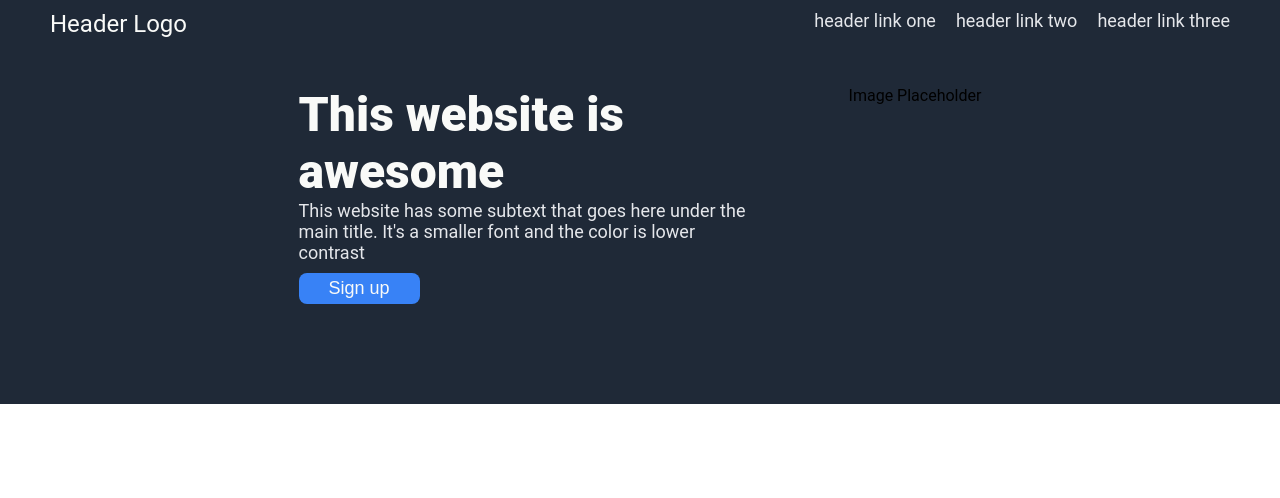
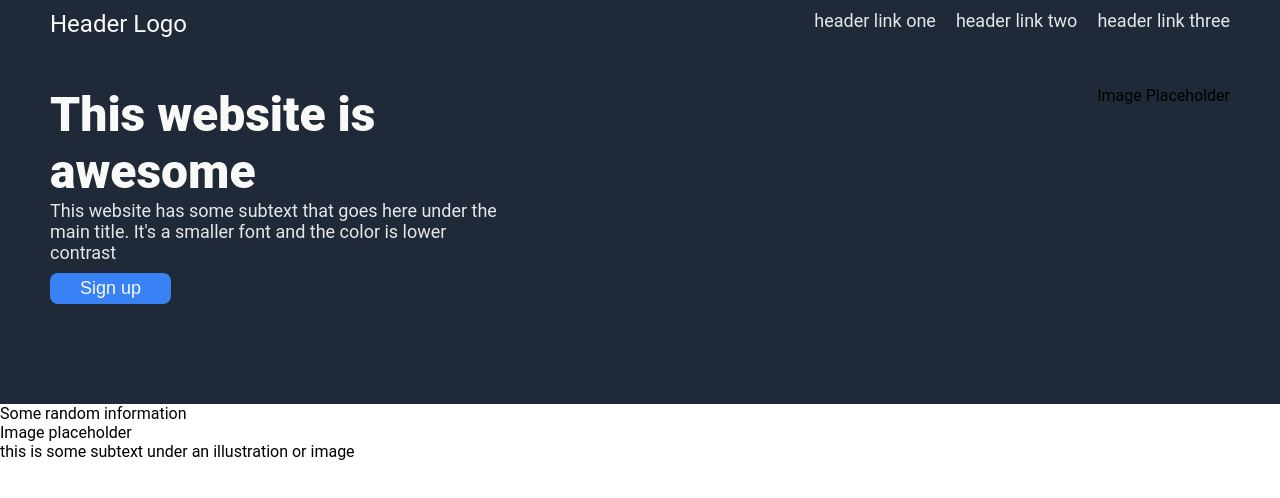
Before and after one commit to dmoore3554/odin-landing-page, a plain HTML site: page index.html in a window 1280 px wide. Drawn offline with Linux system fonts and the light colour scheme.

Commit message:
Add image wall html

```diff
--- a/css/style.css
+++ b/css/style.css
@@ -37,7 +37,7 @@ body {
 
 .hero {
     display: flex;
-    justify-content: center;
+    justify-content: space-between;
     gap: 100px;
 }
 
--- a/index.html
+++ b/index.html
@@ -27,6 +27,16 @@
         </div>
     </div>
 
+    <div class="image-wall">
+        <div class="image-header">Some random information</div>
+        <div class="images">
+            <div class="image">
+                <div>Image placeholder</div>
+                <div class="image-sub-text">this is some subtext under an illustration or image</div>
+            </div>
+        </div>
+    </div>
+
 </body>
 
 </html>
```
